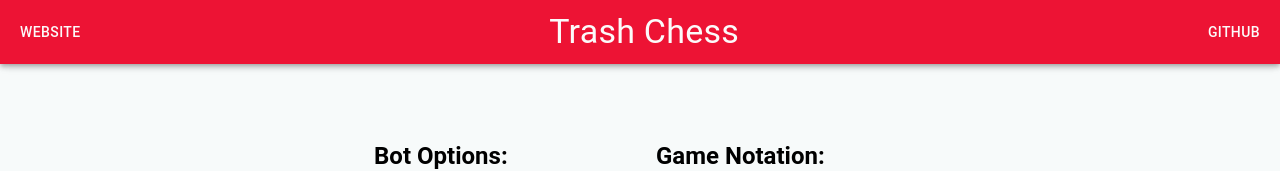
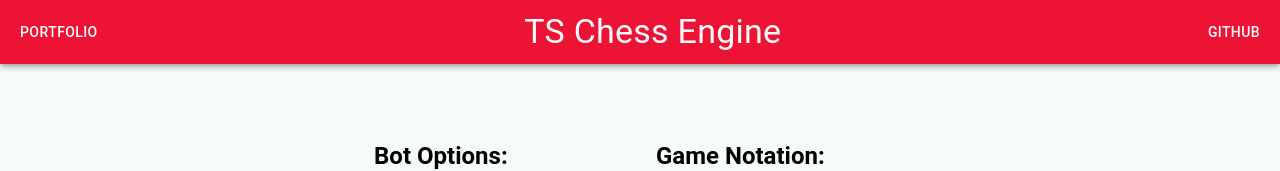
Before and after one commit to plettj/trash-chess, a React (Create React App) app: page / in a window 1280 px wide. Shown: the top 171 px of the page. Built offline with nearby package versions, Linux system fonts and the light colour scheme.

Commit message:
TrashChess -> TSChessEngine

```diff
--- a/public/index.html
+++ b/public/index.html
@@ -7,7 +7,7 @@
     <meta name="theme-color" content="#000000" />
     <meta
       name="Description"
-      content="A trash chess engine, so you can feel good about your chess skills."
+      content="A TypeScript chess engine... to help you feel good about your chess skills haha."
     />
     <link rel="apple-touch-icon" href="%PUBLIC_URL%/logo192.png" />
     <!--
@@ -24,10 +24,10 @@
       work correctly both with client-side routing and a non-root public URL.
       Learn how to configure a non-root public URL by running `npm run build`.
     -->
-    <title>Trash Chess</title>
+    <title>JS Chess Engine</title>
   </head>
   <body>
-    <noscript>You need to enable JavaScript to run Trash Chess!.</noscript>
+    <noscript>You need to enable JavaScript to run TS Chess Engine!</noscript>
     <div id="root"></div>
     <!--
       This HTML file is a template.
--- a/src/components/TopBar.tsx
+++ b/src/components/TopBar.tsx
@@ -4,9 +4,9 @@ export default function TopBar() {
   return (
     <AppBar>
       <Toolbar>
-        <Button color="inherit" href="https://www.plett.dev/">Website</Button>
+        <Button color="inherit" href="https://www.plett.dev/">Portfolio</Button>
         <Typography variant="h4" component="div" align="center" sx={{ flexGrow: 1 }}>
-          Trash Chess
+          TS Chess Engine
         </Typography>
         <Button color="inherit" href="https://github.com/plettj">Github</Button>
       </Toolbar>
--- a/src/index.tsx
+++ b/src/index.tsx
@@ -1,13 +1,13 @@
 import React from 'react';
 import ReactDOM from 'react-dom/client';
 import './index.css';
-import TrashChess from './TrashChess';
+import TSChessEngine from './TSChessEngine';
 
 const root = ReactDOM.createRoot(
   document.getElementById('root') as HTMLElement
 );
 root.render(
   //<React.StrictMode>
-    <TrashChess />
+    <TSChessEngine />
   //</React.StrictMode>
 );
```
Also changed, not shown: src/TSChessEngine.tsx (renamed from src/TrashChess.tsx).
